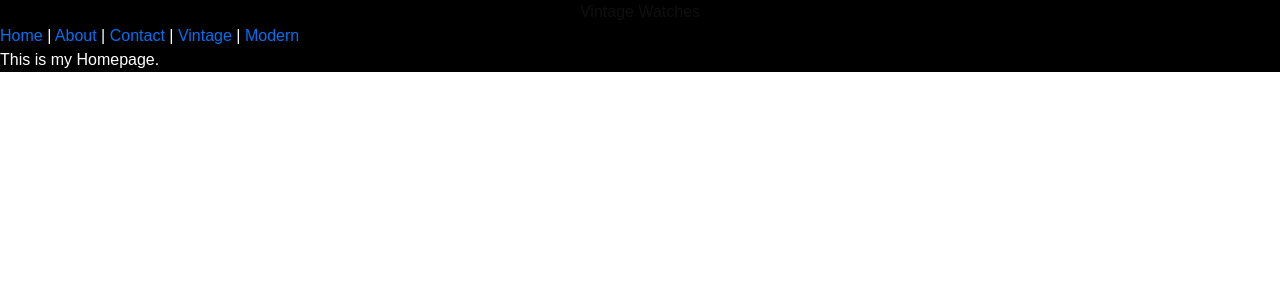
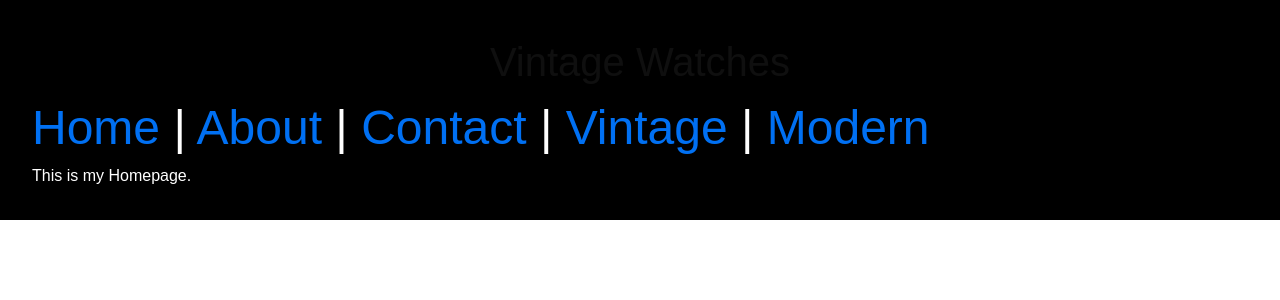
Before and after one commit to YochananBear/my-watches-website, a Next.js app: page / in a window 1280 px wide. Shown: the top 300 px of the page. Built offline with nearby package versions, Linux system fonts and the light colour scheme.

Commit message:
Update styles.css

```diff
--- a/app/styles.css
+++ b/app/styles.css
@@ -1,19 +1,19 @@
 main {
-  padding: "2rem";
-  font-family: "Arial";
+  padding: 2rem;
+  font-family: Arial;
   background-color: #000000;
   color: #ffffff;
   }
 
 h1 {
-  font-size: "2.5rem";
+  font-size: 2.5rem;
   color: #0f0f0f;
   text-align: center;
 }
 
 nav {
-  margin-top: "1rem";
-  font-size: "3rem"
+  margin-top: rem;
+  font-size: 3rem;
 }
 
 a {
@@ -22,5 +22,5 @@ a {
 }
 
 a:hover {
-  text-decoration: underline, bold;
+  text-decoration: bold;
 }
```
